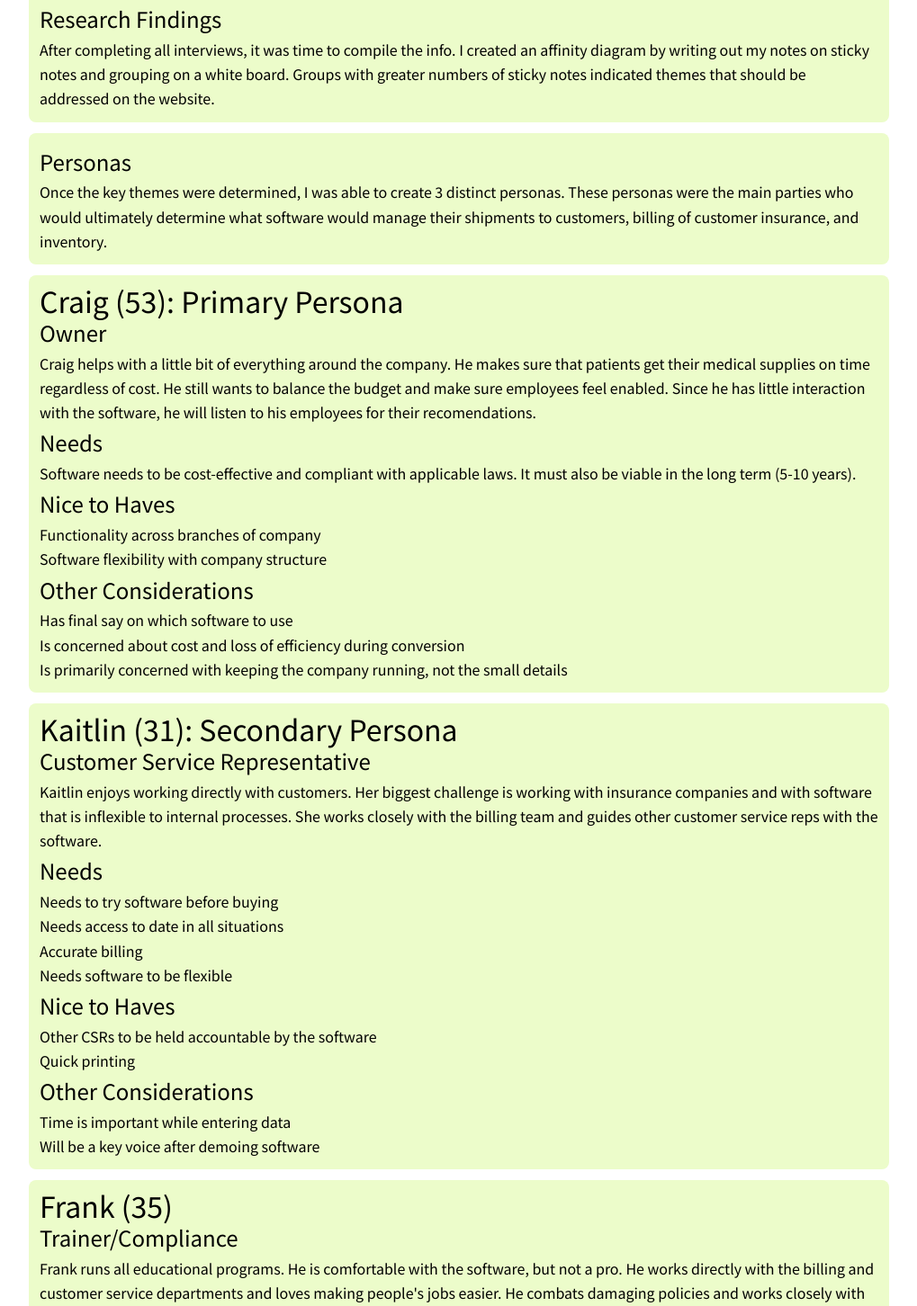
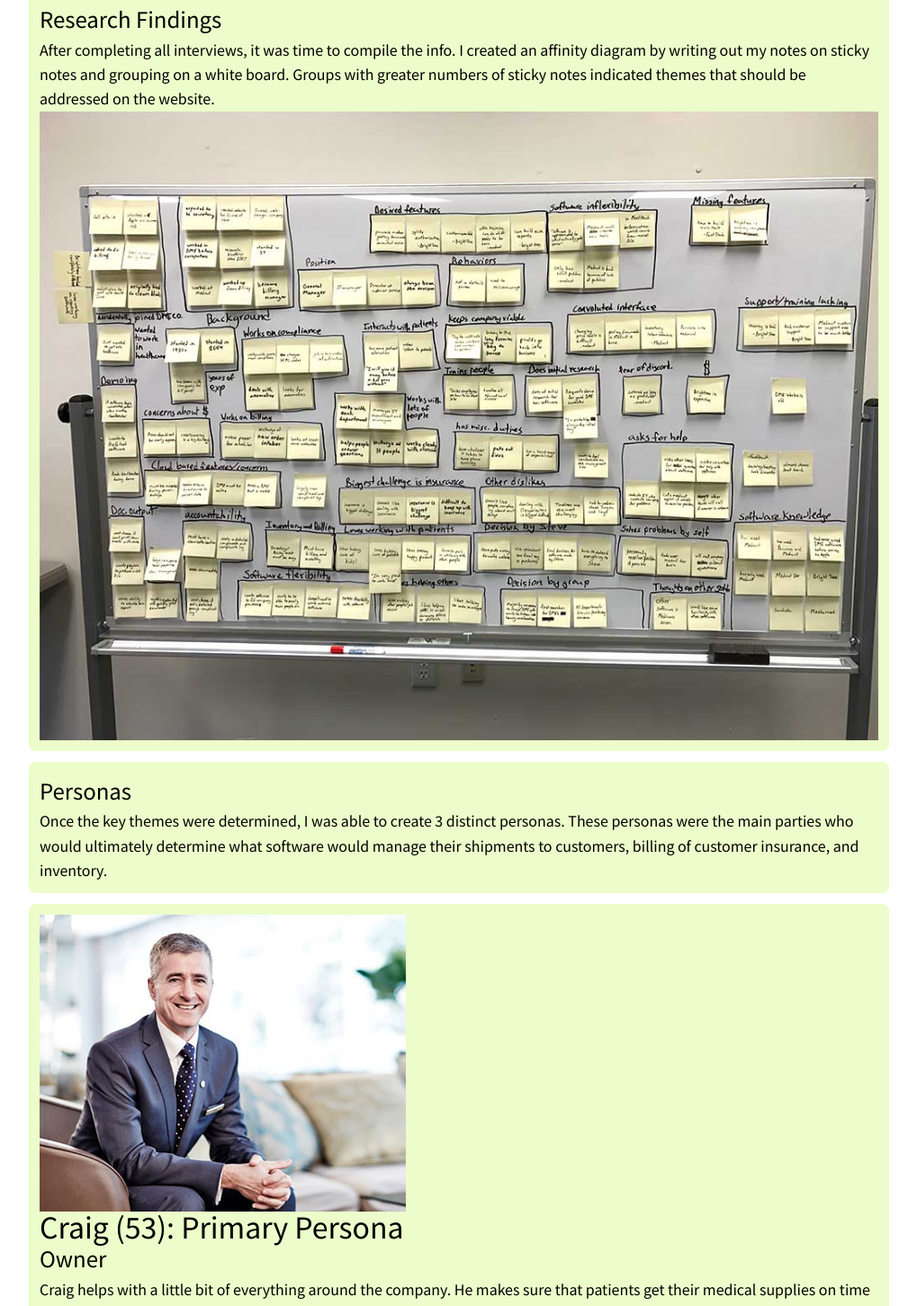
Before and after one commit to tanukilandslide/andrew-leemhuis-portfolio, a Vue app: page /linkshme-website/research in a window 1280 px wide. Shown: the part 661-2113 px from the top of the page at 90% size, without its empty margins (130-1149 px from the left). Built offline with nearby package versions, Linux system fonts and the light colour scheme; what vue3-lottie would draw is missing.

Commit message:
Images added to the Links Research page

```diff
--- a/src/pages/linkshme-website/LinksResearch.vue
+++ b/src/pages/linkshme-website/LinksResearch.vue
@@ -1,12 +1,13 @@
 <template>
   <Banner />
   <main class="max-w-[980px]">
-    <Box>
+    <Box class="">
+      <div class="">
         <h1>Research</h1>
         <p>
-        Being new to the Home Medical Equipment (HME) industry, I knew it was critical to understand
-        the needs of the stakeholders. I began interviewing key decision makers to understand what
-        message our website needed to convey.
+          Being new to the Home Medical Equipment (HME) industry, I knew it was critical to
+          understand the needs of the stakeholders. I began interviewing key decision makers to
+          understand what message our website needed to convey.
         </p>
 
         <p>
@@ -22,6 +23,12 @@
           diagram by writing out my notes on sticky notes and grouping on a white board. Groups with
           greater numbers of sticky notes indicated themes that should be addressed on the website.
         </p>
+      </div>
+      <img
+        src="./images/03_affinity_diagram.jpg"
+        alt="Whiteboard with copious amounts of sticky notes arranged in an affinity diagram"
+        class=""
+      />
     </Box>
 
     <Box>
@@ -35,6 +42,10 @@
     </Box>
 
     <Box>
+      <img
+        src="./images/04_craig.jpg"
+        alt="CEO of the company, Craig, sitting in a business suit, looking attentive to customer's needs"
+      />
       <h1 class="persona_h1">Craig (53): Primary Persona</h1>
 
       <h2>Owner</h2>
@@ -73,6 +84,8 @@
     </Box>
 
     <Box>
+      <img src="./images/05_kaitlin.jpg" alt="" />
+
       <h1 class="persona_h1">Kaitlin (31): Secondary Persona</h1>
 
       <h2>Customer Service Representative</h2>
@@ -113,6 +126,8 @@
     </Box>
 
     <Box>
+      <img src="./images/06_frank.jpg" alt="" />
+
       <h1 class="persona_h1">Frank (35)</h1>
 
       <h2>Trainer/Compliance</h2>
```
Lines whose indentation alone changed are shown as unchanged.
